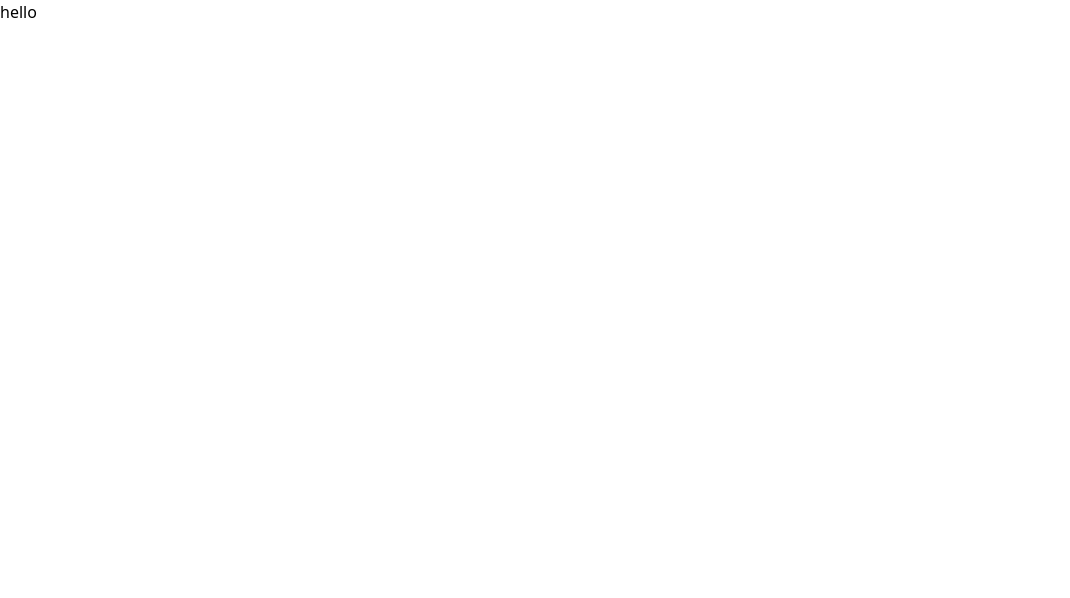
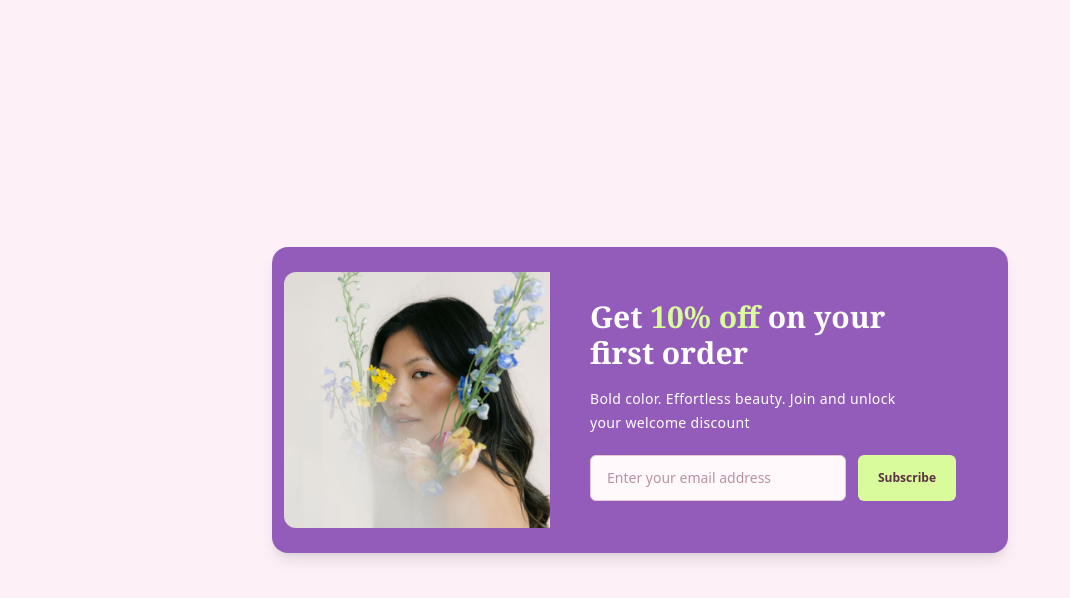
Before and after one commit to OllaWilk/tailwind-css-practice, a website: page email-subscribe/index.html in a window 1280 px wide. Shown: the whole page, without its empty margins (0-1070 px from the left). Drawn offline with nearby package versions, Linux system fonts and the light colour scheme.

Commit message:
feat: style subscription card with pastel theme and improved form UI

```diff
--- a/email-subscribe/index.html
+++ b/email-subscribe/index.html
@@ -7,6 +7,49 @@
     <title>email subscription</title>
   </head>
   <body>
-    hello
+    <!-- Background Container -->
+    <div class="flex items-center justify-center min-h-screen bg-[#FDF1F7]">
+      <!-- Card -->
+      <div class="flex bg-[#935CBA] p-2 mx-6 rounded-2xl p-3 shadow-lg">
+        <!-- Flex container -->
+        <div class="overflow-hidden flex items-center flex-col md:flex-row">
+          <!-- Image -->
+          <img
+            src="../assets/images/subscribe.jpg"
+            alt="woman with maceup"
+            class="object-cover rounded-xl h-80 w-full md:h-64 md:rounded-l-xl md:rounded-r-none transform"
+          />
+          <!-- Content -->
+          <div class="p-6 md:p-10">
+            <h2
+              class="font-serif text-2xl md:text-3xl font-semibold leading-snug text-xl font-medium text-center text-white md:text-left"
+            >
+              Get <span class="font-bold text-[#D9FB9C]">10% off</span> on your
+              first order
+            </h2>
+            <p
+              class="max-w-xs my-4 text-sm leading-6 tracking-wide text-center text-white md:text-left"
+            >
+              Bold color. Effortless beauty. Join and unlock your welcome
+              discount
+            </p>
+            <div
+              class="flex flex-col mt-5 space-y-4 md:space-x-3 md:flex-row md:space-y-0"
+            >
+              <input
+                type="email"
+                placeholder="Enter your email address"
+                class="w-full md:w-64 rounded-md border border-[#E8C7D7] bg-[#FFF9FC] px-4 py-3 text-sm text-[#5B3B4A] placeholder:text-[#B892A3] focus:outline-none focus:ring-1 focus:ring-[#D9FB9C]"
+              />
+              <button
+                class="px-5 py-3 text-xs rounded-md text-[#5B3142] bg-[#D9FB9C] hover:bg-[#BFC9B3] font-semibold transition duration-300"
+              >
+                Subscribe
+              </button>
+            </div>
+          </div>
+        </div>
+      </div>
+    </div>
   </body>
 </html>
```
Also changed, not shown: assets/images/email-subscribe.png, assets/images/subscribe.jpg (added).
